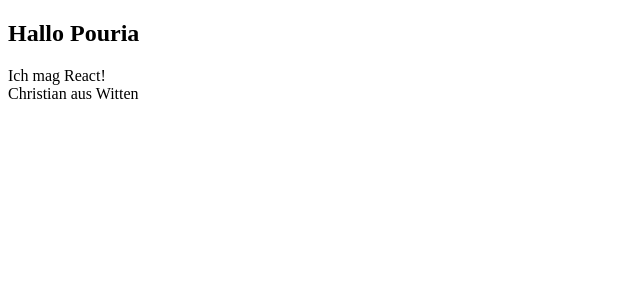
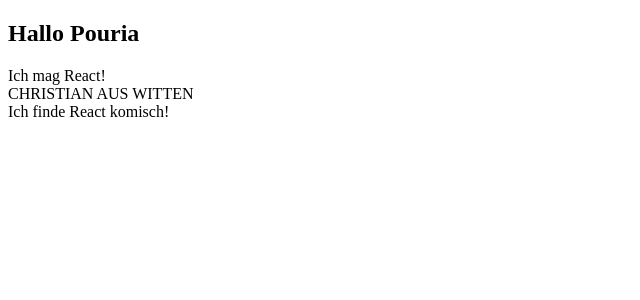
Before and after one commit to hco/reactdays-workshop-2021-03, a React (Create React App) app: page / in a window 1280 px wide. Shown: the top 300 px of the page, without its empty margins (0-640 px from the left). Built offline with nearby package versions, Linux system fonts and the light colour scheme.

Commit message:
Optional

```diff
--- a/src/App.tsx
+++ b/src/App.tsx
@@ -7,6 +7,7 @@ function App() {
     <>
       <h2>Hallo Pouria</h2>
       <MessageView opinion="Ich mag React!" name={`Christian aus ${city}`} />
+      <MessageView opinion="Ich finde React komisch!" />
     </>
   );
 }
--- a/src/component/MessageView.tsx
+++ b/src/component/MessageView.tsx
@@ -2,17 +2,21 @@ import React from "react";
 
 interface Props {
   opinion: string;
-  name: string;
+  name?: string;
 }
 
 export const MessageView: React.FunctionComponent<Props> = ({
   name,
   opinion,
 }) => {
+  if (!name) {
+    return <article>{opinion}</article>;
+  }
+
   return (
     <article>
       {opinion}
-      <footer>{name}</footer>
+      <footer>{name.toUpperCase()}</footer>
     </article>
   );
 };
```
